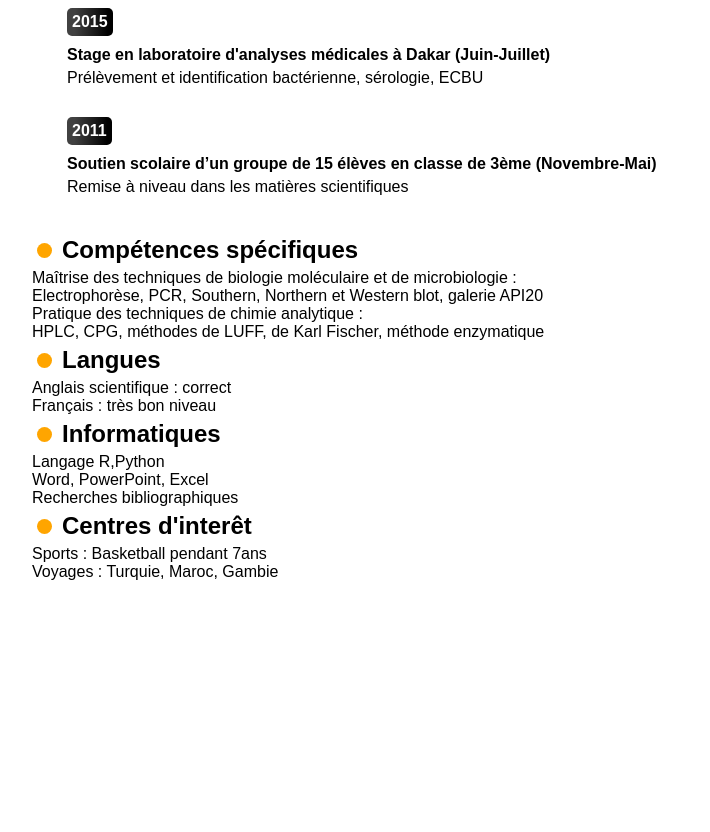
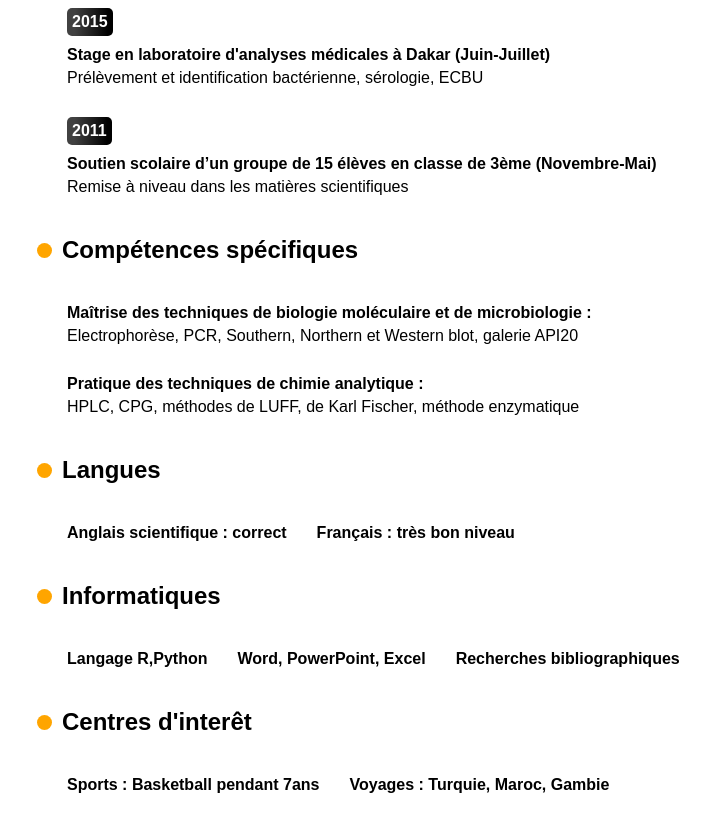
Before and after one commit to NayZBySodium/cv-snt, a plain HTML site: page index.html in a window 1280 px wide. Shown: the part 1002-1834 px from the top of the page, without its empty margins (118-828 px from the left). Before the commit the page ends 1633 px from the top, so only its background shows below. Drawn offline with Linux system fonts and the light colour scheme.

Commit message:
Update style.css

```diff
--- a/style.css
+++ b/style.css
@@ -100,6 +100,7 @@ body {
     padding: 5px;
     margin: 5px;
     font-weight: 700;
+    justify-self: right;
 }
 
 .formation .etudes .etude .etudedesc .diplome {
@@ -147,3 +148,60 @@ body {
     margin: 5px;
     font-weight: 600;
 }
+
+.competence-container {
+    display: flex;
+    justify-content: start;
+    flex-wrap: wrap;
+    margin: 20px;
+}
+
+.comp_item {
+    margin: 10px;
+}
+
+.competence {
+    font-weight: 600;
+    margin: 5px;
+}
+
+.description_comp {
+    font-weight: 500;
+    margin: 5px;
+}
+
+.langue-container {
+    display: flex;
+    justify-content: start;
+    flex-wrap: wrap;
+    margin: 20px;
+}
+
+.languecompetence {
+    font-weight: 600;
+    margin: 15px;
+}
+
+.info-container {
+    display: flex;
+    justify-content: start;
+    flex-wrap: wrap;
+    margin: 20px;
+}
+
+.infocompetence {
+    font-weight: 600;
+    margin: 15px;
+}
+
+.ci-container {
+    display: flex;
+    justify-content: start;
+    flex-wrap: wrap;
+    margin: 20px;
+}
+
+.ci {
+    font-weight: 600;
+    margin: 15px;
+}
```
